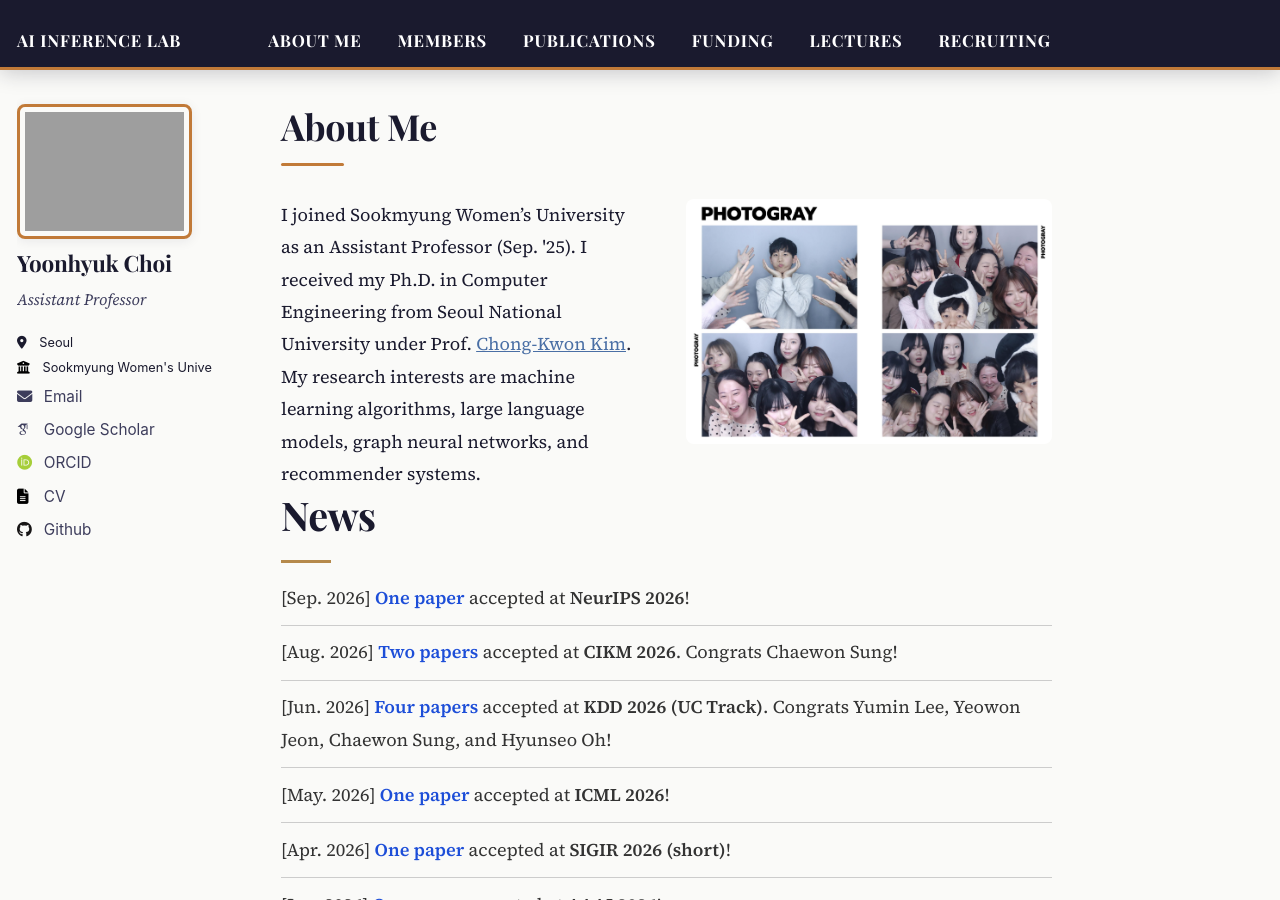
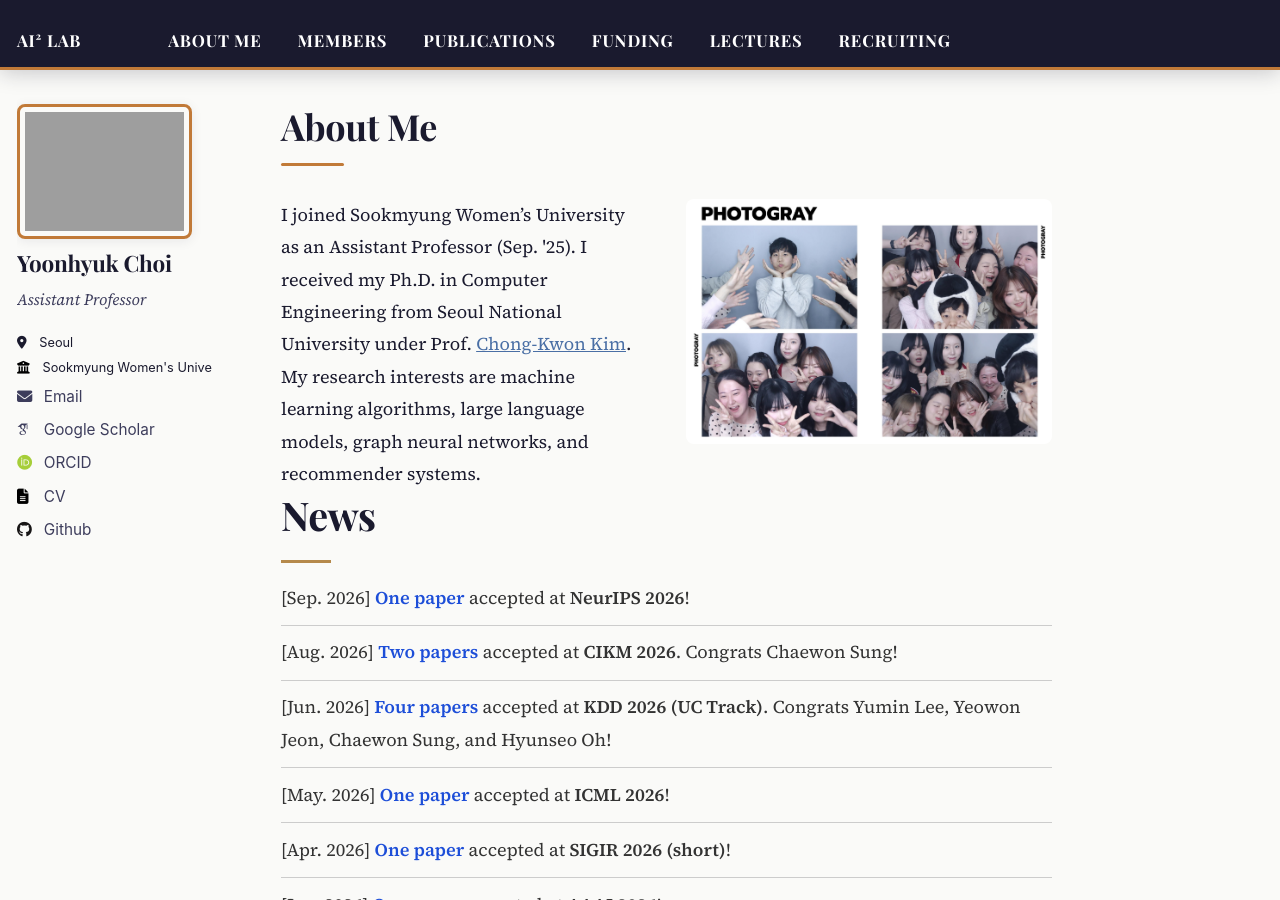
Before and after one commit to ChoiYoonHyuk/ChoiYoonHyuk.github.io, a Jekyll site: the page built from _pages/about.md, in a window 1280 px wide and 900 px high. Built offline with Jekyll 4.4.1, drawn with Linux system fonts in a browser that asks for light colours; some web fonts are replaced.

Commit message:
Update _config.yml

```diff
--- a/_config.yml
+++ b/_config.yml
@@ -8,7 +8,7 @@
 
 # Basic Site Settings
 locale                   : "en-US"
-title                    : "AI Inference Lab"
+title                    : "AI² Lab"
 title_separator          : "-"
 name                     : &name "Your Name"
 description              : &description "personal description"
```
